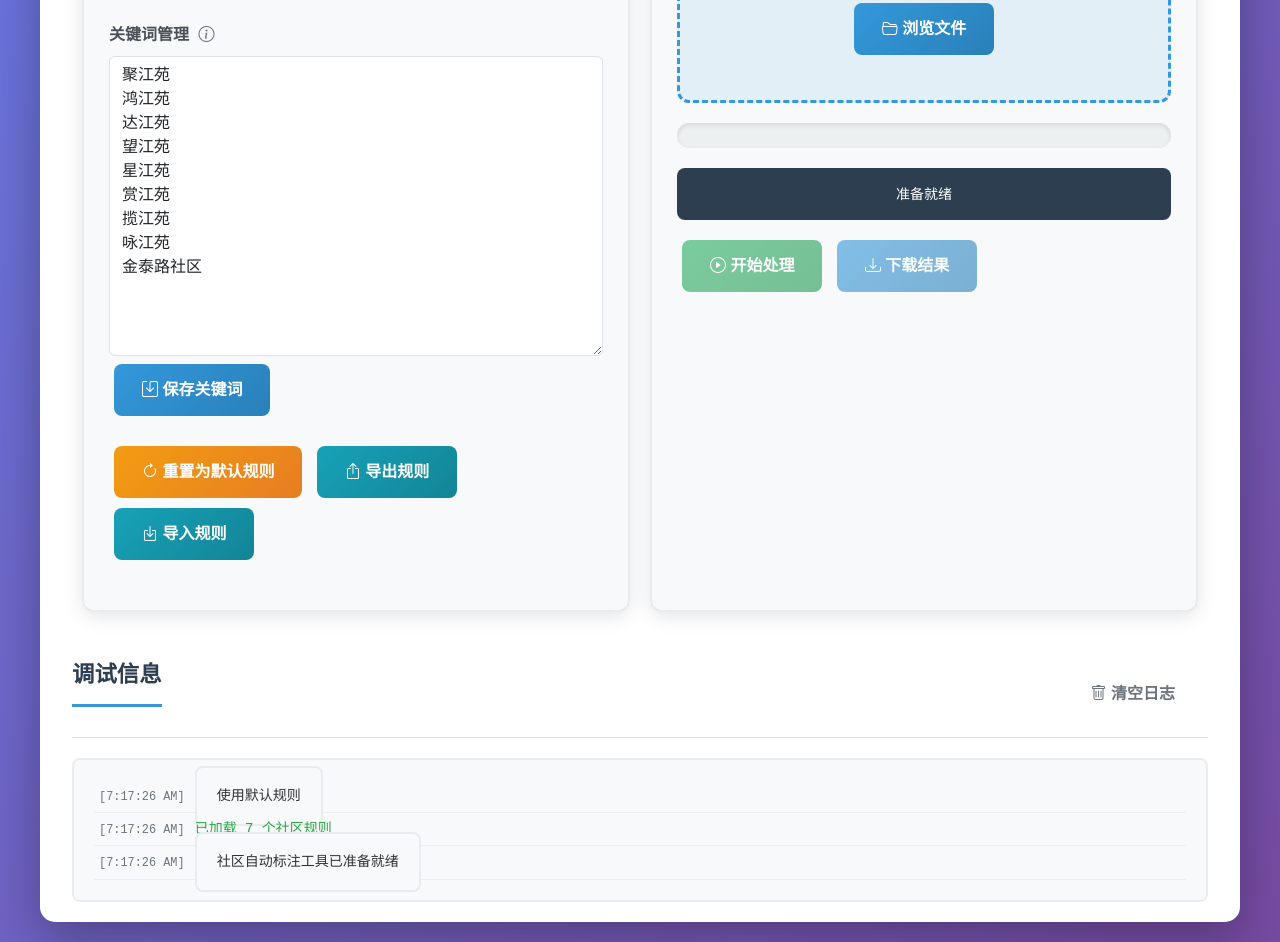
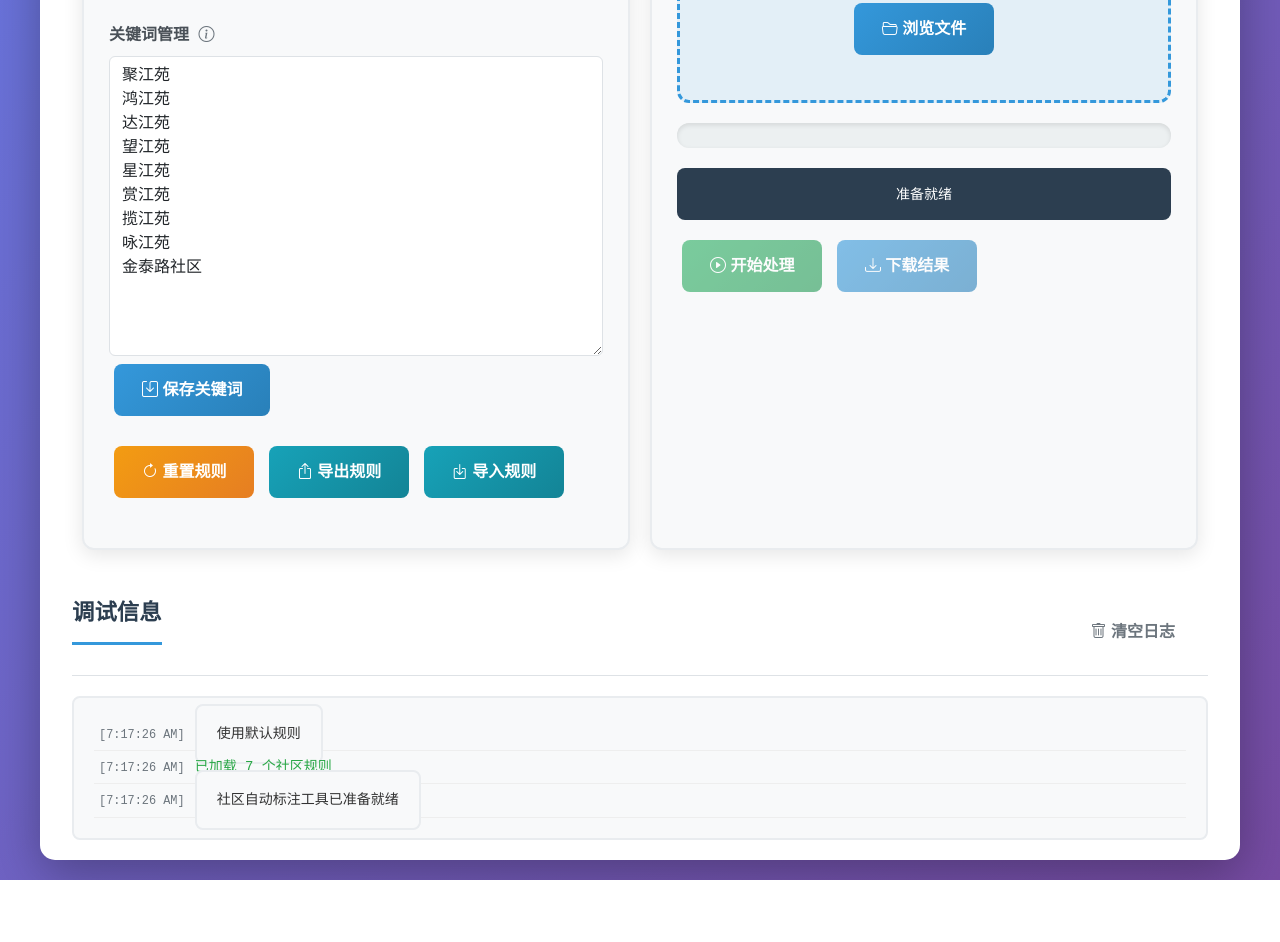
Before and after one commit to jxyang2025/jtools, a plain HTML site: page sqbz.html in a window 1280 px wide. Shown: the part 625-1567 px from the top of the page. After the commit the page ends 1505 px from the top, so only its background shows below. Drawn offline with nearby package versions, Linux system fonts and the light colour scheme.

Commit message:
Update sqbz.html

```diff
--- a/sqbz.html
+++ b/sqbz.html
@@ -323,7 +323,7 @@
                 </div>
 
                 <div class="form-group">
-                    <button id="resetRulesBtn" class="btn btn-warning"><i class="bi bi-arrow-clockwise"></i> 重置为默认规则</button>
+                    <button id="resetRulesBtn" class="btn btn-warning"><i class="bi bi-arrow-clockwise"></i> 重置规则</button>
                     <button id="exportRulesBtn" class="btn btn-info"><i class="bi bi-box-arrow-up"></i> 导出规则</button>
                     <input type="file" id="importRulesInput" accept=".json" style="display: none;">
                     <button id="importRulesBtn" class="btn btn-info"><i class="bi bi-box-arrow-in-down"></i> 导入规则</button>
```
